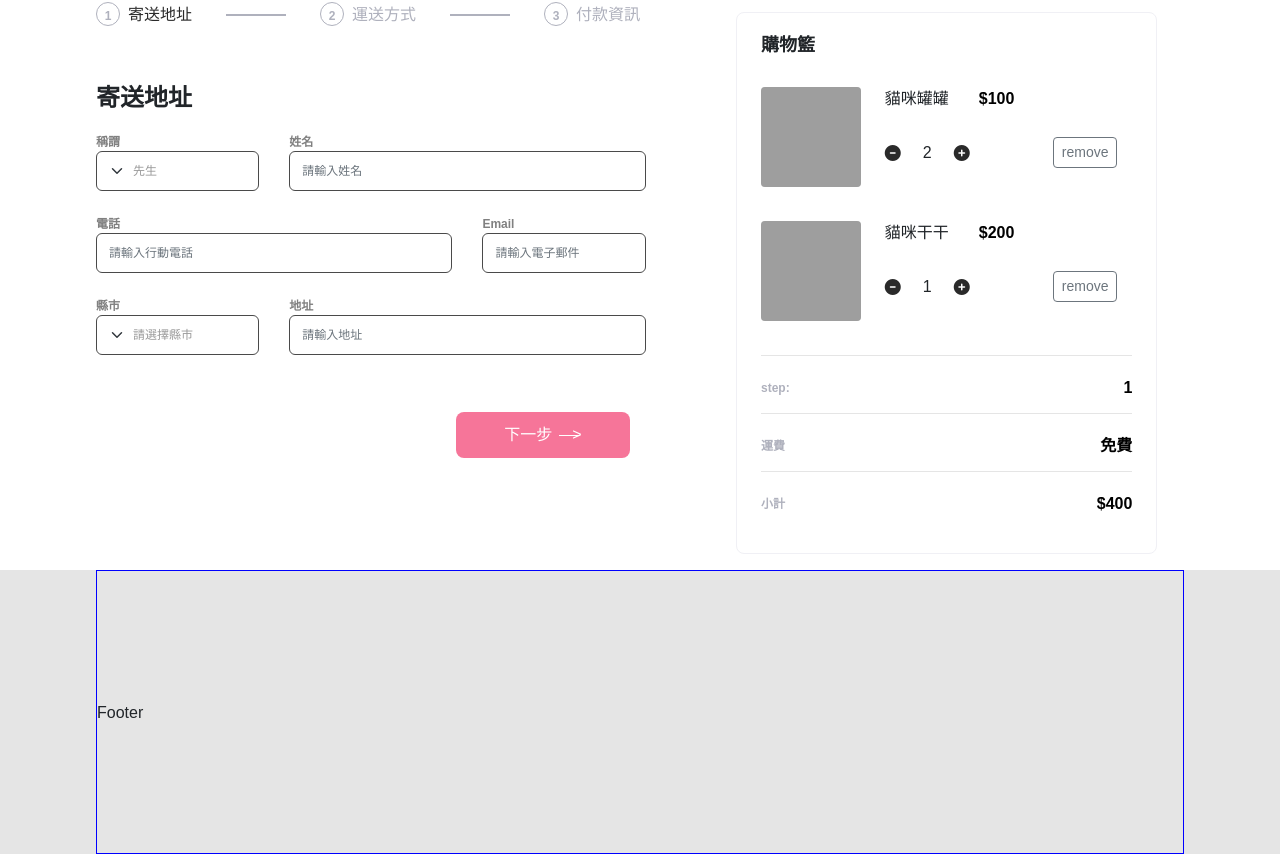
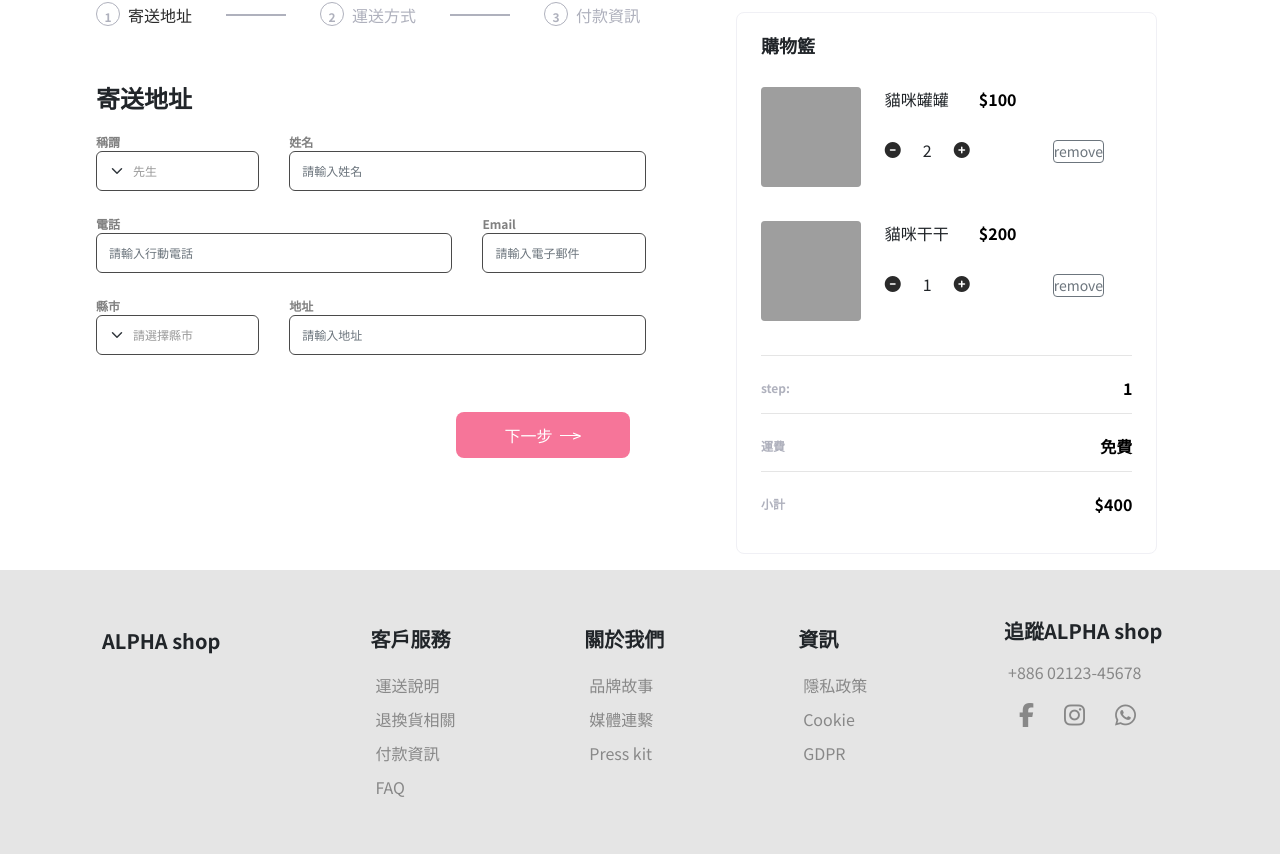
Before and after one commit to VanessaLin9/alpha-shop-react, a React (Create React App) app: page / in a window 1280 px wide. Shown: the part 224-1079 px from the top of the page. Built offline with nearby package versions, Linux system fonts and the light colour scheme; grey boxes are pictures that could not be loaded.

Commit message:
feat: footer

```diff
--- a/public/index.html
+++ b/public/index.html
@@ -25,6 +25,9 @@
     <title>React App</title>
   	<script src="https://kit.fontawesome.com/0c5e8af51f.js" id="external-js"></script>
 	<link id="external-css" rel="stylesheet" type="text/css" href="https://cdn.jsdelivr.net/npm/bootstrap@5.2.0-beta1/dist/css/bootstrap.rtl.min.css" media="all">
+  <link rel="preconnect" href="https://fonts.googleapis.com">
+  <link rel="preconnect" href="https://fonts.gstatic.com" crossorigin>
+  <link href="https://fonts.googleapis.com/css2?family=Noto+Sans+TC:wght@400;700&display=swap" rel="stylesheet">
 </head>
 
   <body>
--- a/src/components/08_Footer/Footer.css
+++ b/src/components/08_Footer/Footer.css
@@ -1,10 +1,67 @@
+.btn {
+  margin:0;
+  padding:0;
+  list-style: none;
+}
 .footer {
   background: #e5e5e5;
 }
-.footer-container {
+.wrap {
   height: 284px;
   margin: 0 auto;
-  width: 85%;
-  line-height: 284px;
-  border: 1px solid blue;
+  width: 1200px;
+  /* width: 85%; */
+  /* line-height: 284px; */
+  display: flex;
+  font-family: 'Noto Sans TC';
 }
+.title {
+  width: 160px;
+  margin: 60px;
+  padding: 2px;
+}
+.information {
+  width: 100px;
+  margin: 60px;
+  /* padding: 2px; */
+  display: flex;
+  flex-direction: column;
+  align-items: flex-start;
+}
+.fellow {
+  width: 200px;
+  margin: 50px;
+  padding: 2px;
+}
+.title h5 {
+  font-weight: 700;
+  font-size: 20px;
+  margin-bottom: 20px;
+}
+.information h5{
+  font-weight:700;
+  font-size: 20px;
+  margin-bottom:20px;
+}
+.fellow h5 {
+  font-weight: 700;
+  font-size: 20px;
+  margin-bottom: 20px;
+}
+.information .btn {
+  margin:4px;
+  font-weight: 400;
+  font-size: 16px;
+  color: #888;
+}
+.fellow p {
+  margin: 4px;
+  font-weight: 400;
+  font-size: 16px;
+  color: #888;
+}
+.fellow .socialMidia i{
+ margin: 15px;
+ color: #888;
+font-size: 24px;
+}
--- a/src/components/08_Footer/index.jsx
+++ b/src/components/08_Footer/index.jsx
@@ -3,8 +3,60 @@ import './Footer.css';
 
 const Footer = memo(() => {
   return (
-    <section className="footer" data-name="Footer">
-      <div className="footer-container">Footer</div>
+    <section className="footer">
+      <div className="wrap">
+        <div className="title">
+          <h5>ALPHA shop</h5>
+        </div>
+        <div className="information">
+          <h5>客戶服務</h5>
+          <a href="/" className="btn">
+            運送說明
+          </a>
+          <a href="/" className="btn">
+            退換貨相關
+          </a>
+          <a href="/" className="btn">
+            付款資訊
+          </a>
+          <a href="/" className="btn">
+            FAQ
+          </a>
+        </div>
+        <div className="information">
+          <h5>關於我們</h5>
+          <a href="/" className="btn">
+            品牌故事
+          </a>
+          <a href="/" className="btn">
+            媒體連繫
+          </a>
+          <a href="/" className="btn">
+            Press kit
+          </a>
+        </div>
+        <div className="information">
+          <h5>資訊</h5>
+          <a href="/" className="btn">
+            隱私政策
+          </a>
+          <a href="/" className="btn">
+            Cookie
+          </a>
+          <a href="/" className="btn">
+            GDPR
+          </a>
+        </div>
+        <div className="fellow">
+          <h5>追蹤ALPHA shop</h5>
+          <p className="telephone">+886 02123-45678</p>
+          <div className="socialMidia">
+            <i className="fa fa-facebook-f" />
+            <i className="fa fa-instagram" />
+            <i className="fa fa-whatsapp" />
+          </div>
+        </div>
+      </div>
     </section>
   );
 });
```
